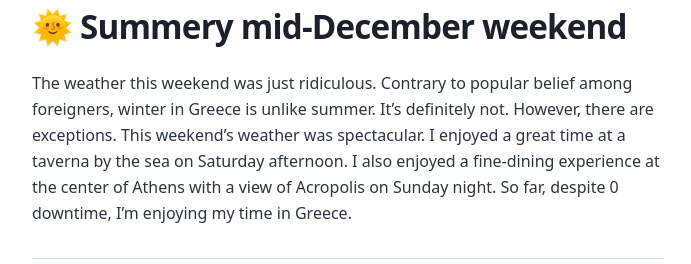
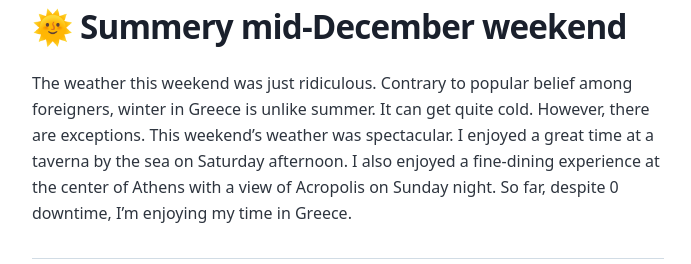
Before and after one commit to KostasDimakis/kd-blog, a Gatsby site: page /zero-downtime-always-moving/ in a window 1280 px wide. Shown: the part 1539-1803 px from the top of the page, without its empty margins (292-983 px from the left). Built offline with nearby package versions, Linux system fonts and the light colour scheme; Gatsby itself is replaced by a stand-in of ours.

Commit message:
fix typo

```diff
--- a/content/blog/zero-downtime-always-moving/index.md
+++ b/content/blog/zero-downtime-always-moving/index.md
@@ -27,4 +27,4 @@ Last week I managed to get in 6 days of 1-hour morning brisk walks. My goal is t
 
 ## 🌞 Summery mid-December weekend
 
-The weather this weekend was just ridiculous. Contrary to popular belief among foreigners, winter in Greece is unlike summer. It’s definitely not. However, there are exceptions. This weekend’s weather was spectacular. I enjoyed a great time at a taverna by the sea on Saturday afternoon. I also enjoyed a fine-dining experience at the center of Athens with a view of Acropolis on Sunday night. So far, despite 0 downtime, I’m enjoying my time in Greece.
+The weather this weekend was just ridiculous. Contrary to popular belief among foreigners, winter in Greece is unlike summer. It can get quite cold. However, there are exceptions. This weekend’s weather was spectacular. I enjoyed a great time at a taverna by the sea on Saturday afternoon. I also enjoyed a fine-dining experience at the center of Athens with a view of Acropolis on Sunday night. So far, despite 0 downtime, I’m enjoying my time in Greece.
```
